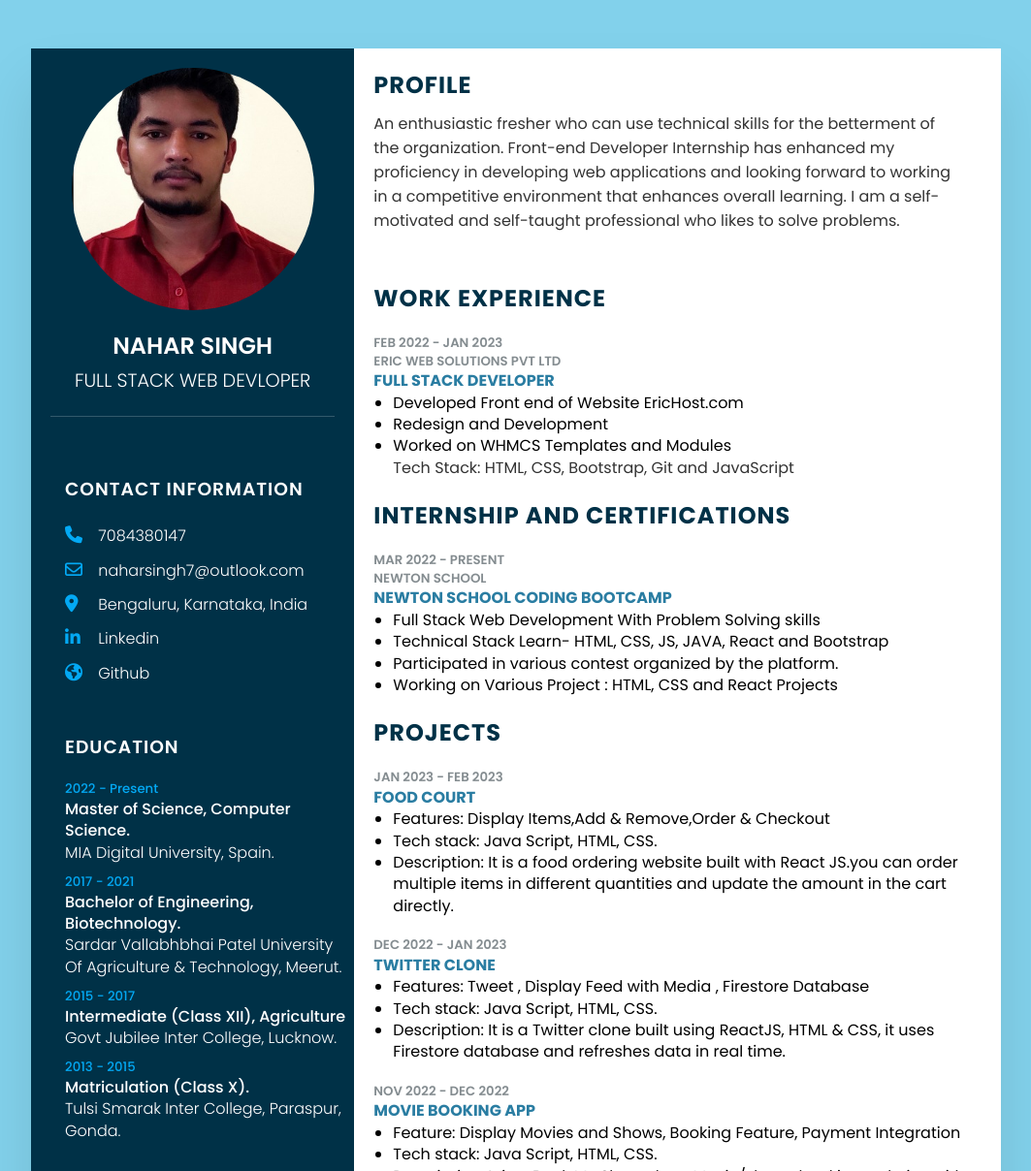
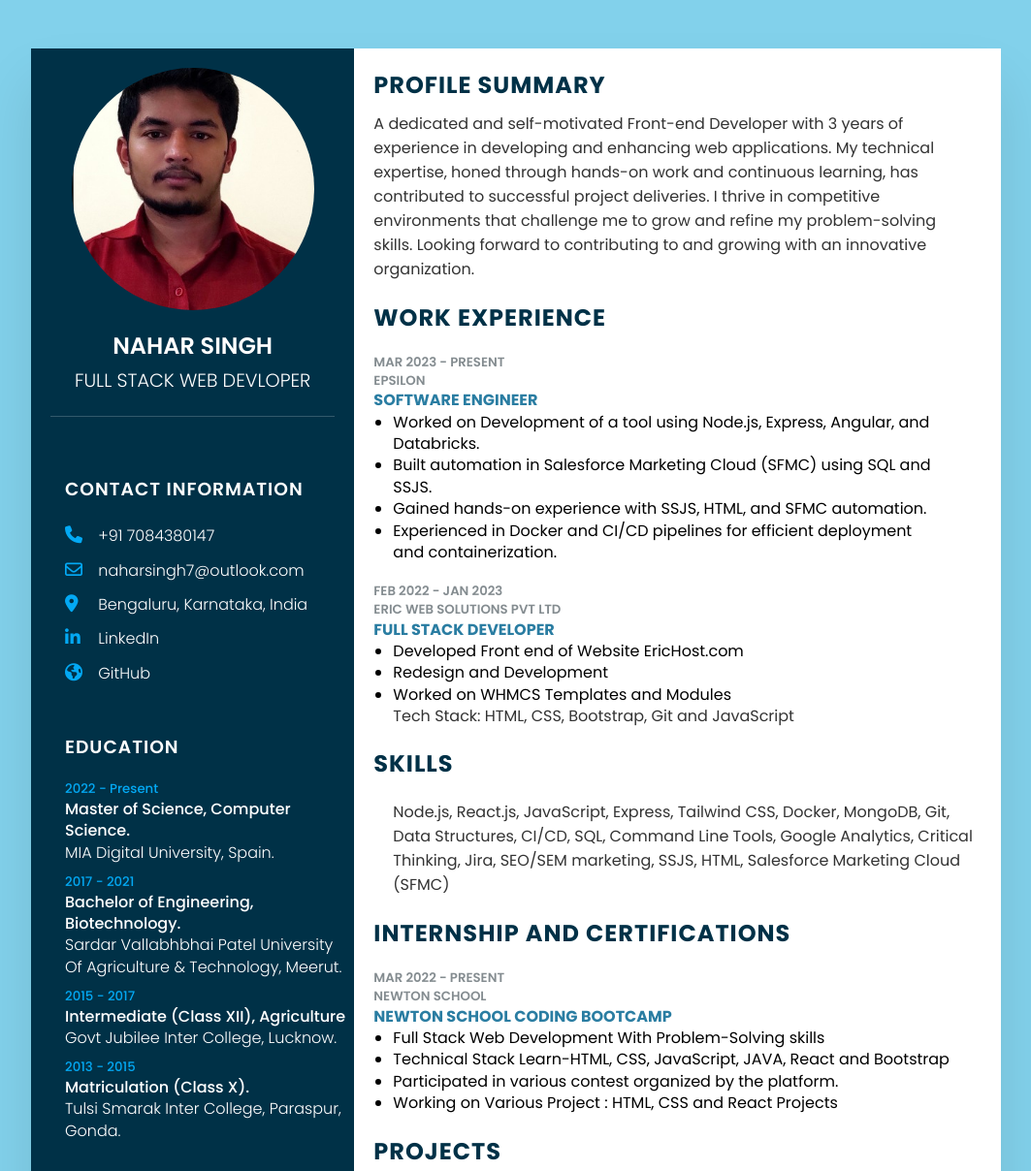
Before and after one commit to nahars001/portfolio, a plain HTML site: page index.html in a window 1280 px wide. Shown: the top 1208 px of the page at 97% size, without its empty margins (108-1171 px from the left). Drawn offline with Linux system fonts and the light colour scheme.

Commit message:
upadted 082024

```diff
--- a/index.html
+++ b/index.html
@@ -27,7 +27,7 @@
         <ul>
           <li>
             <span class="icon"><i class="fa fa-phone" aria-hidden="true"></i></span>
-            <span class="text">7084380147</span>
+            <span class="text">+91 7084380147</span>
           </li>
           <li>
             <span class="icon"><i class="fa fa-envelope-o" aria-hidden="true"></i></span>
@@ -39,11 +39,11 @@
           </li>
           <li>
             <span class="icon"><i class="fa fa-linkedin" aria-hidden="true"></i></span>
-            <span class="text"><a href="https://www.linkedin.com/in/nahar-singh/" target="_blank">Linkedin</a></span>
+            <span class="text"><a href="https://www.linkedin.com/in/nahar-singh/" target="_blank">LinkedIn</a></span>
           </li>
           <li>
             <span class="icon"><i class="fa fa-globe" aria-hidden="true"></i></span>
-            <span class="text"><a href="https://github.com/nahars001" target="_blank">Github</a></span>
+            <span class="text"><a href="https://github.com/nahars001" target="_blank">GitHub</a></span>
           </li>
         </ul>
       </div>
@@ -87,18 +87,44 @@
               <div style="width: 90%;"></div>
             </span>
           </li>
+          <div class="about interest">
+            <h3 class="title">Interest</h3>
+            <ul>
+              <li><i class="fa fa-gamepad" aria-hidden="true"></i> Playing chess </li>
+              <li><i class="fa fa-book" aria-hidden="true"></i> Reading books </li>
+            </ul>
+          </div>
       </div>
+
     </div>
     <div class="right_side">
       <div class="about">
-        <h2 class="title2">Profile</h2>
-        <p> An enthusiastic fresher who can use technical skills for the betterment of the organization. Front-end
-          Developer Internship has enhanced my proficiency in developing web applications and looking forward to working
-          in a competitive environment that enhances overall learning. I am a self-motivated and self-taught
-          professional who likes to solve problems. </p>
+        <h2 class="title2">Profile summary</h2>
+        <p> A dedicated and self-motivated Front-end Developer with 3 years of experience in developing and enhancing web
+        applications. My technical expertise, honed through hands-on work and continuous learning, has contributed to successful
+        project deliveries. I thrive in competitive environments that challenge me to grow and refine my problem-solving skills.
+        Looking forward to contributing to and growing with an innovative organization. </p>
       </div>
       <div class="about">
         <h2 class="title2">Work Experience</h2>
+        <div class="box">
+          <div class="year_company">
+            <h5>Mar 2023 - Present </h5>
+            <h5>Epsilon </h5>
+          </div>
+          <div class="text">
+            <h5>Software Engineer</h5>
+            <div>
+              <ul>
+                <li>Worked on Development of a tool using Node.js, Express, Angular, and Databricks.</li>
+                <li>Built automation in Salesforce Marketing Cloud (SFMC) using SQL and SSJS.</li>
+                <li>Gained hands-on experience with SSJS, HTML, and SFMC automation.</li>
+                <li>Experienced in Docker and CI/CD pipelines for efficient deployment and containerization.</li>
+              </ul>
+
+            </div>
+          </div>
+        </div>
         <div class="box">
           <div class="year_company">
             <h5>Feb 2022 - Jan 2023 </h5>
@@ -117,6 +143,13 @@
           </div>
         </div>
         <div class="about skills">
+          <h2 class="title2">Skills</h2>
+          <div class="box">
+            <p>Node.js, React.js, JavaScript, Express, Tailwind CSS, Docker, MongoDB, Git, Data Structures, CI/CD, SQL, Command Line
+            Tools, Google Analytics, Critical Thinking, Jira, SEO/SEM marketing, SSJS, HTML, Salesforce Marketing Cloud (SFMC) </p>
+          </div>
+        </div>
+        <div class="about skills">
           <h2 class="title2">Internship and Certifications</h2>
           <div class="box">
             <div class="year_company">
@@ -127,8 +160,8 @@
               <h5>Newton School Coding Bootcamp</h5>
               <div>
                 <ul>
-                  <li>Full Stack Web Development With Problem Solving skills</li>
-                  <li>Technical Stack Learn- HTML, CSS, JS, JAVA, React and Bootstrap</li>
+                  <li>Full Stack Web Development With Problem-Solving skills</li>
+                  <li>Technical Stack Learn-HTML, CSS, JavaScript, JAVA, React and Bootstrap</li>
                   <li>Participated in various contest organized by the platform.</li>
                   <li>Working on Various Project : HTML, CSS and React Projects</li>
                 </ul>
@@ -148,8 +181,8 @@
                 </h5>
                 <div>
                   <ul>
-                    <li>Features: Display Items,Add & Remove,Order & Checkout </li>
-                    <li>Tech stack: Java Script, HTML, CSS.</li>
+                    <li>Features: Display Items, Add & Remove, Order & & Checkout </li>
+                    <li>Tech stack: JavaScript, HTML, CSS.</li>
                     <li> Description: It is a food ordering website built with React JS.you can order multiple items in different quantities and
                     update the amount in the cart directly.</li>
                   </ul>
@@ -168,8 +201,8 @@
                 </h5>
                 <div>
                   <ul>
-                    <li>Features: Tweet , Display Feed with Media , Firestore Database </li>
-                    <li>Tech stack: Java Script, HTML, CSS.</li>
+                    <li>Features: Tweet, Display Feed with Media, Firestore Database </li>
+                    <li>Tech stack: JavaScript, HTML, CSS.</li>
                     <li> Description: It is a Twitter clone built using ReactJS, HTML & CSS, it uses Firestore database and refreshes data in real time.
 </li>
                   </ul>
@@ -189,25 +222,14 @@
               <div>
                 <ul>
                   <li>Feature: Display Movies and Shows, Booking Feature, Payment Integration </li>
-                  <li>Tech stack: Java Script, HTML, CSS.</li>
+                  <li>Tech stack: JavaScript, HTML, CSS.</li>
                   <li> Description: It is a Book My Show clone Movie/shows booking website, with all booking features.</li>
                 </ul>
               </div>
             </div>
           </div>
-          <div class="about skills">
-            <h2 class="title2">Professional Skills</h2>
-            <div class="box">
-              <p>HTML, CSS, JavaScript, ReactJS,Tailwind CSS, Bootstrap, Git, Data Structure, Java,  Critical Thinking, Microsoft Office, SEO/SEM marketing, Command Line Tools</p>
-            </div>
-          </div>
-          <div class="about interest">
-            <h2 class="title2">Interest</h2>
-            <ul>
-              <li><i class="fa fa-gamepad" aria-hidden="true"></i> Playing chess </li>
-              <li><i class="fa fa-book" aria-hidden="true"></i> Reading books </li>
-            </ul>
-          </div>
+
+
         </div>
       </div>
 </body>
--- a/style.css
+++ b/style.css
@@ -172,7 +172,8 @@ body {
 
 
 .about{
-  margin-bottom: 50px;
+  margin-bottom: 20px;
+  margin-top: 10px;
 }
 
 .about:last-child
@@ -271,7 +272,10 @@ p{
   background: #03a9f4 ;
 
 }
-
+.interest{
+  padding-top: 20px;
+  padding-bottom: 20px;
+}
 .interest ul{
   display: grid;
   grid-template-columns: repeat(3,1fr);
@@ -279,7 +283,7 @@ p{
 
 .interest ul li {
   list-style: none ;
-  color: #333 ;
+  color: #fff ;
   font-weight: 500;
   margin: 10px 0;
   margin-left: 20px;
```
